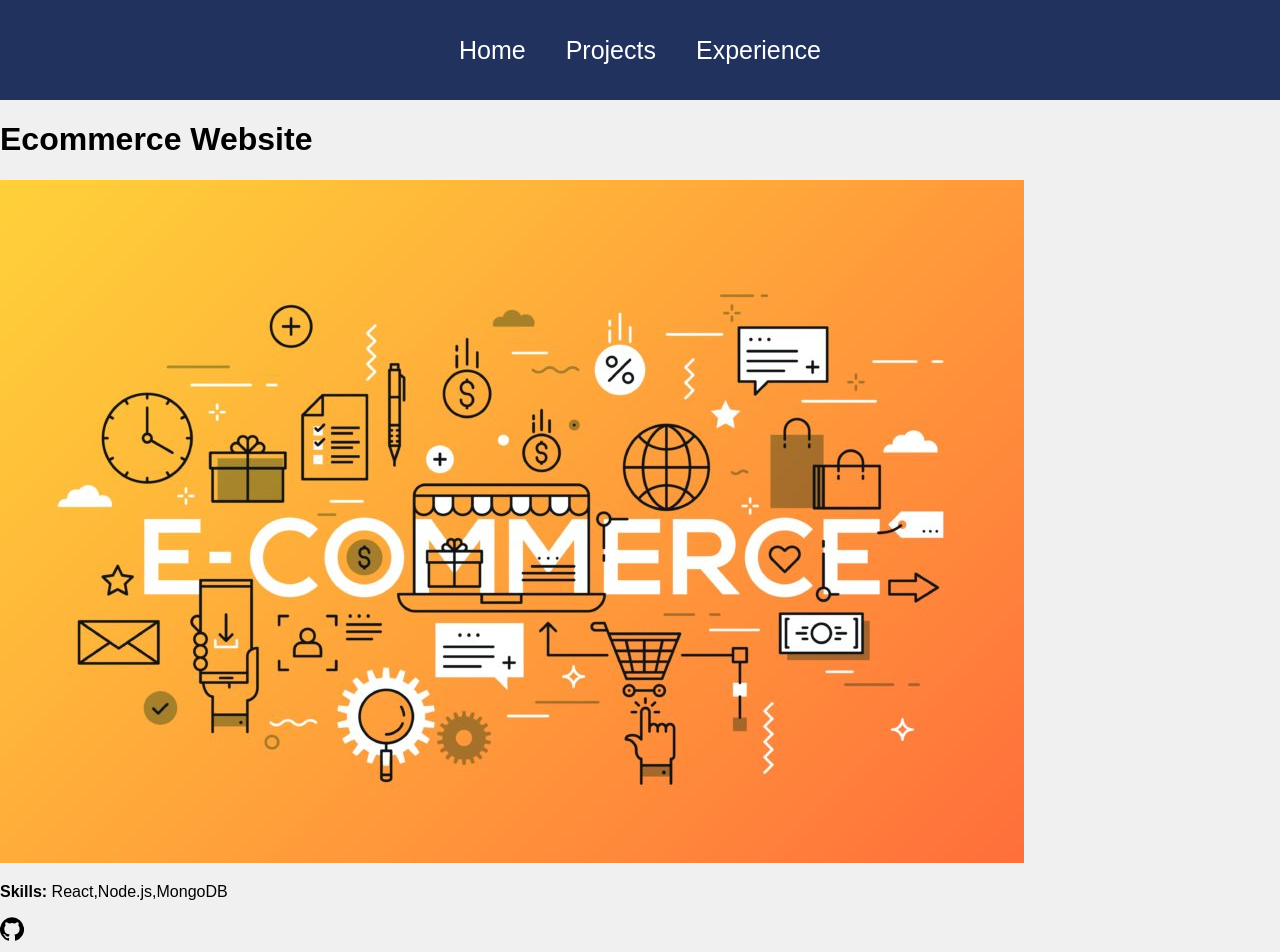
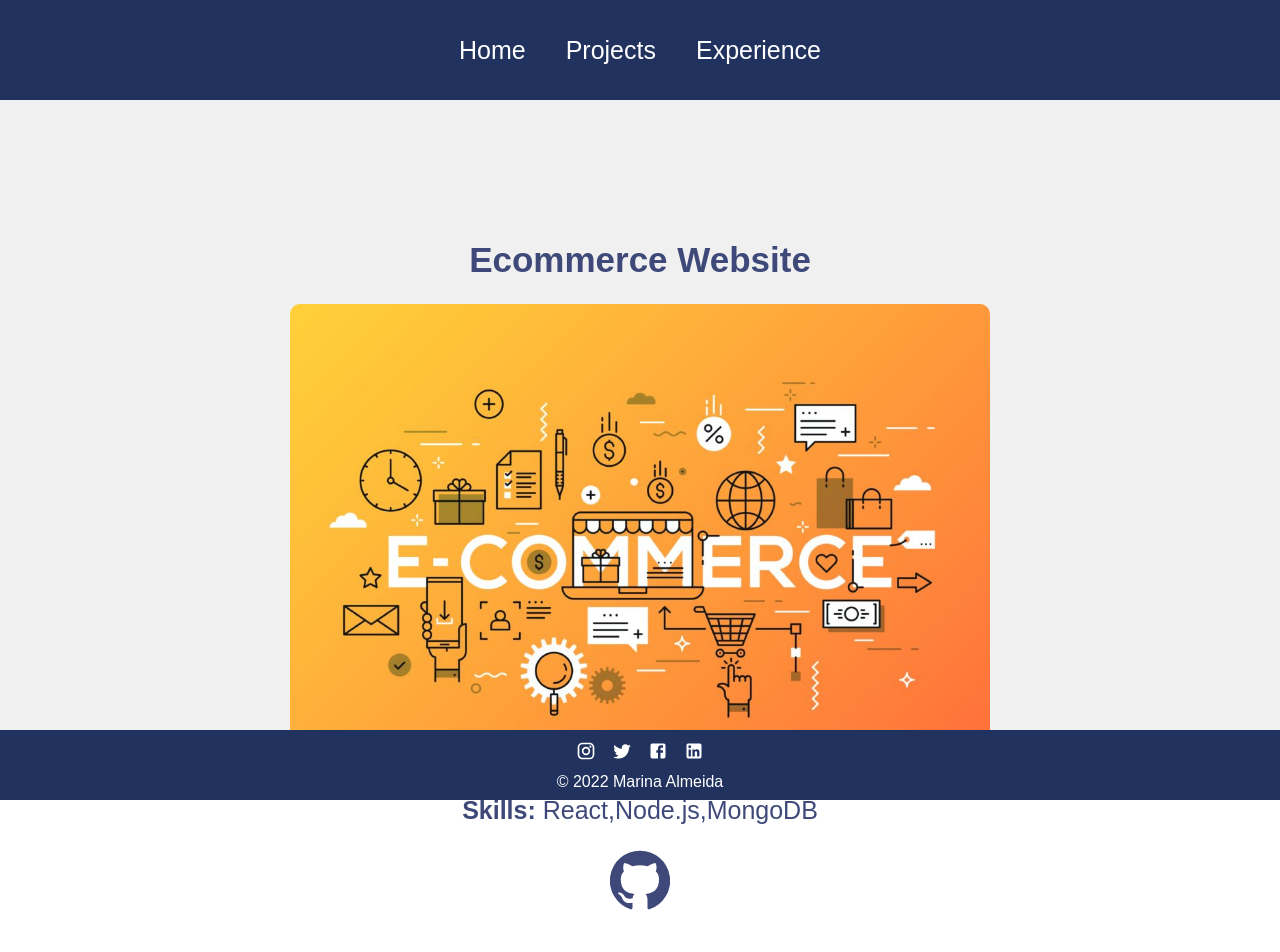
Before and after one commit to MarinaAlmeida20/personal-portfolio, a React (Create React App) app: page /project/1 in a window 1280 px wide. Shown: the top 952 px of the page. After the commit the page ends 910 px from the top, so only its background shows below. Built offline with nearby package versions, Linux system fonts and the light colour scheme.

Commit message:
fixed the style on pages

```diff
--- a/src/pages/Experience.jsx
+++ b/src/pages/Experience.jsx
@@ -3,6 +3,8 @@ import {VerticalTimeline, VerticalTimelineElement} from 'react-vertical-timeline
 import 'react-vertical-timeline-component/style.min.css'
 import SchoolIcon from "@material-ui/icons/School"
 import WorkIcon from "@material-ui/icons/Work";
+
+import '../styles/Experience.css'
 
 function Experience() {
   return (
--- a/src/pages/ProjectDisplay.jsx
+++ b/src/pages/ProjectDisplay.jsx
@@ -3,6 +3,8 @@ import { useParams } from "react-router-dom";
 import { ProjectList } from "../helpers/ProjectList";
 
 import GitHubIcon from "@material-ui/icons/GitHub";
+
+import "../styles/ProjectDisplay.css"
 
 
 function ProjectDisplay() {
--- /dev/null
+++ b/src/styles/Experience.css
@@ -0,0 +1,4 @@
+.vertical-timeline-element:last-child {
+    margin-bottom: 0;
+    padding-bottom: 50px;
+}
--- a/src/styles/Footer.css
+++ b/src/styles/Footer.css
@@ -1,28 +1,33 @@
 .footer {
+  left: 0;
+  bottom: 0;
+
+  position: fixed;
   width: 100%;
-  height: 200px;
+  height: 60px;
   background: #21325e;
   display: flex;
   justify-content: center;
   align-items: center;
   flex-direction: column;
   padding-top: 10px;
-  margin-top: 200px;
+  /* margin-top: 183px;*/
 }
 
 .socialMedia svg {
   color: white;
-  margin: 20px;
-  font-size: 70px;
+  margin: 8px;
+  font-size: 20px;
   cursor: pointer;
 }
 
 .footer p {
   color: white;
+  margin-top: 0;
 }
 
 @media only screen and (max-width: 600px) {
   .footer svg {
-    font-size: 50px;
+    font-size: 15px;
   }
 }
--- a/src/styles/Home.css
+++ b/src/styles/Home.css
@@ -56,6 +56,10 @@
   font-size: 20px;
 }
 
+li.item:last-child {
+  padding-bottom: 50px;
+}
+
 @media only screen and (max-width: 600px) {
   .about h2 {
     font-size: 40px;
--- a/src/styles/Project.css
+++ b/src/styles/Project.css
@@ -19,6 +19,7 @@
   display: grid;
   grid-template-columns: 1fr 1fr 1fr;
   place-items: center;
+  padding-bottom: 50px;
 }
 
 /* MENU ITEM STYLING */
--- /dev/null
+++ b/src/styles/ProjectDisplay.css
@@ -0,0 +1,28 @@
+.project {
+  width: 100%;
+  height: calc(100vh - 100px);
+  display: flex;
+  justify-content: center;
+  align-items: center;
+  flex-direction: column;
+}
+
+.project h1 {
+  margin-top: 250px;
+  color: #3e497a;
+  font-size: 35px;
+}
+.project img {
+  width: 700px;
+  border-radius: 10px;
+}
+
+.project p {
+  font-size: 25px;
+  color: #3e497a;
+}
+
+.project svg {
+  font-size: 60px;
+  color: #3e497a;
+}
```
